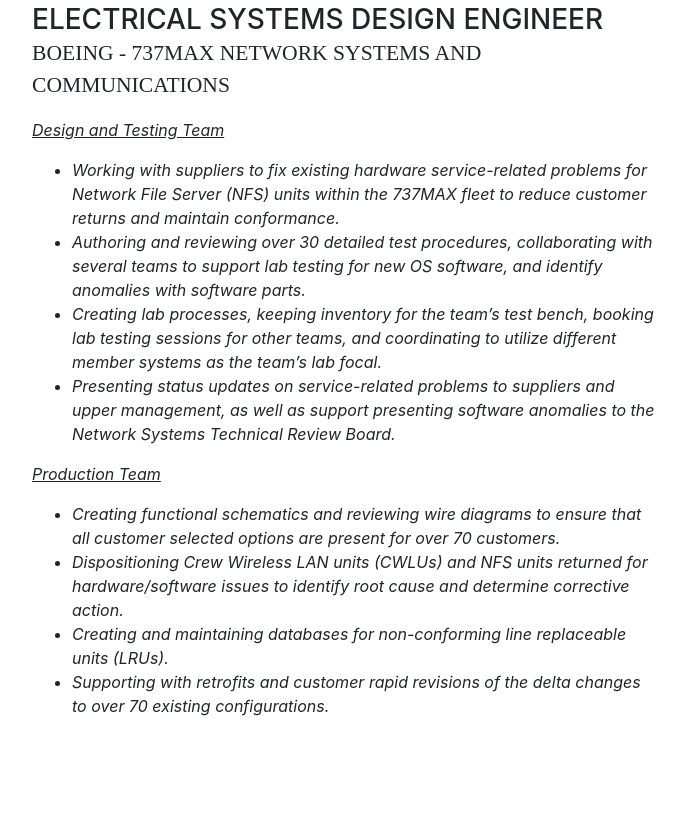
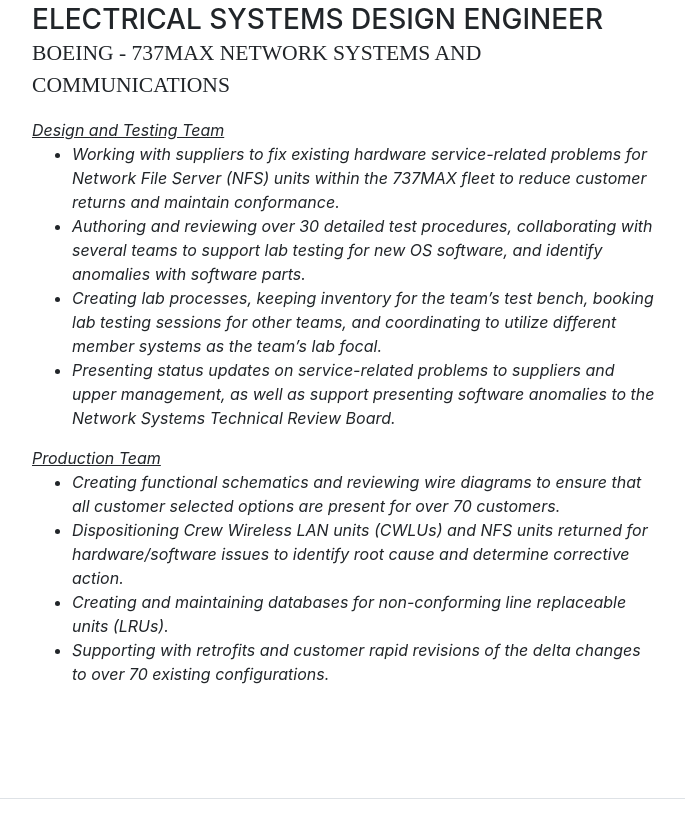
Before and after one commit to terryltran/Personal-Website, a website with bundled scripts: page index.html in a window 1280 px wide. Shown: the part 931-1760 px from the top of the page, without its empty margins (288-973 px from the left). Built offline with nearby package versions, Linux system fonts and the light colour scheme; a web font is replaced by a local one.

Commit message:
Update index.html
Spacing in the "Work" Section

```diff
--- a/index.html
+++ b/index.html
@@ -102,23 +102,23 @@
               <h3 class="mb-0">Electrical Systems Design Engineer</h3>
               <div class="subheading mb-3">Boeing - 737MAX Network Systems and Communications</div>
               <div><i><u>Design and Testing Team</u></i></div>
-              <p><i>
+              <i>
                 <ul>
                   <li>Working with suppliers to fix existing hardware service-related problems for Network File Server (NFS) units within the 737MAX fleet to reduce customer returns and maintain conformance.</li>
                   <li>Authoring and reviewing over 30 detailed test procedures, collaborating with several teams to support lab testing for new OS software, and identify anomalies with software parts. </li>
                   <li>Creating lab processes, keeping inventory for the team’s test bench, booking lab testing sessions for other teams, and coordinating to utilize different member systems as the team’s lab focal.</li>
                   <li>Presenting status updates on service-related problems to suppliers and upper management, as well as support presenting software anomalies to the Network Systems Technical Review Board. </li>
                 </ul>
-              </i></p>
+              </i>
               <div><i><u>Production Team</u></i></div>
-              <p><i>
+              <i>
                 <ul>
                   <li>Creating functional schematics and reviewing wire diagrams to ensure that all customer selected options are present for over 70 customers.</li>
                   <li>Dispositioning Crew Wireless LAN units (CWLUs) and NFS units returned for hardware/software issues to identify root cause and determine corrective action.</li>
                   <li>Creating and maintaining databases for non-conforming line replaceable units (LRUs).</li>
                   <li>Supporting with retrofits and customer rapid revisions of the delta changes to over 70 existing configurations.</li>
                 </ul>
-              </i></p>
+              </i>
             </div>
             <div class="resume-date text-md-right">
               <span class="text-primary">May 2023 - Present</span>
```
